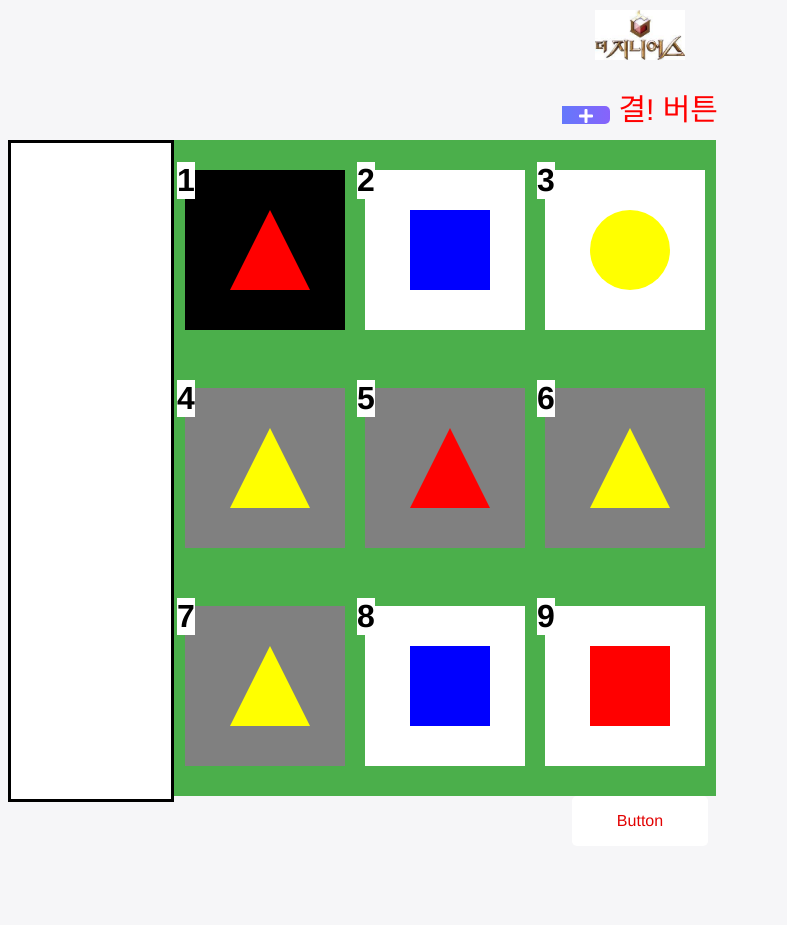
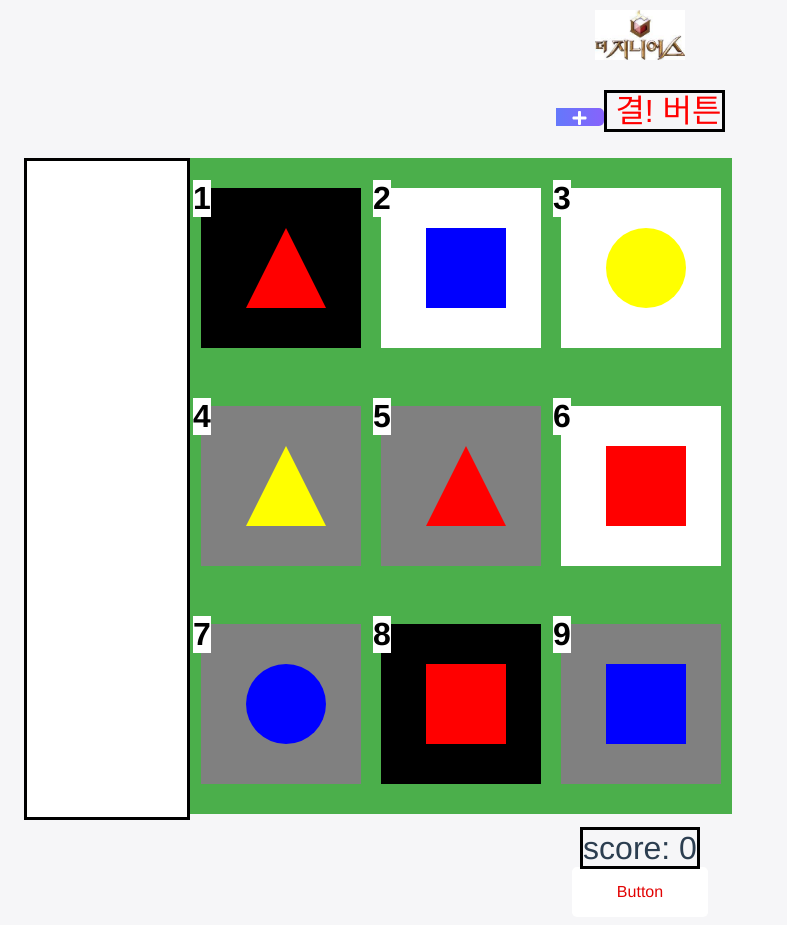
Before and after one commit to seok8418/genius, a Vue app: page /#/ in a window 1280 px wide. Shown: the whole page, without its empty margins (0-787 px from the left). Before the commit the page ends 854 px from the top, so only its background shows below. Built offline with nearby package versions, Linux system fonts and the light colour scheme.

Commit message:
Score 추가, plate 중복 제거

```diff
--- a/src/components/GHGame.vue
+++ b/src/components/GHGame.vue
@@ -4,10 +4,10 @@
     <span class="Container" v-on:click="inititializePlate">
       <i class="addBtn fas fa-plus" aria-hidden="true"></i>
     </span>
-    <span v-bind:style="{fontSize: 30 + 'px', color: 'red'}" v-on:click="gyeolCheck">
+    <span v-bind:style="{fontSize: 2 + 'rem', color: 'red', border: '0.2rem solid black'}" v-on:click="gyeolCheck">
       결! 버튼
     </span>
-    <div>
+    <div v-bind:style="{margin: 1 + 'rem'}">
       <div class="answerTable">
         <div class="answer"  v-for="(array, index) in correctAnswerList" :key="index">
               {{ array[0] + 1 }}   {{ array[1] + 1}}   {{ array[2] + 1 }}
@@ -94,6 +94,9 @@
       </tr>
       </table>
     </div>
+    <span v-bind:style="{fontSize: 2 + 'rem', border: '0.2rem solid black'}">
+      score: {{ myScore }}
+    </span>
   </div>
 </template>
 
@@ -105,6 +108,7 @@ export default {
       selectedPlates: [],
       answerList: [],
       correctAnswerList: [],
+      myScore: 0,
       plateColor1: 'black_plate',
       plateColor2: 'black_plate',
       plateColor3: 'black_plate',
@@ -197,6 +201,13 @@ export default {
         let num2 = Math.floor(Math.random() * 3)
         let num3 = Math.floor(Math.random() * 3)
         this.plate[i] = [backgroundColor[num1], shapeColor[num2], shape[num3]]
+        for (let j = 0; j < i; j++) {
+          if (JSON.stringify(this.plate[j]) === JSON.stringify(this.plate[i])) {
+            i--
+            // console.log('중복판 재생성')
+            break
+          }
+        }
       }
     },
     findAnswer () {
@@ -222,17 +233,20 @@ export default {
           for (let arr2 of this.correctAnswerList) {
             if (JSON.stringify(arr2) === JSON.stringify([i, j, k])) {
               console.log('중복 오답')
+              this.myScore--
               this.selectedPlates = []
               return false
             }
           }
           console.log('정답')
+          this.myScore++
           this.correctAnswerList.push(arr)
           this.selectedPlates = []
           return true
         }
       }
       console.log('오답')
+      this.myScore--
       this.selectedPlates = []
       return false
     },
@@ -240,8 +254,10 @@ export default {
       if (this.correctAnswerList.length === this.answerList.length) {
         this.inititializePlate()
         console.log('결 정답')
+        this.myScore += 3
       } else {
         console.log('결 오답')
+        this.myScore--
       }
     },
     select (plateNumber) {
```
